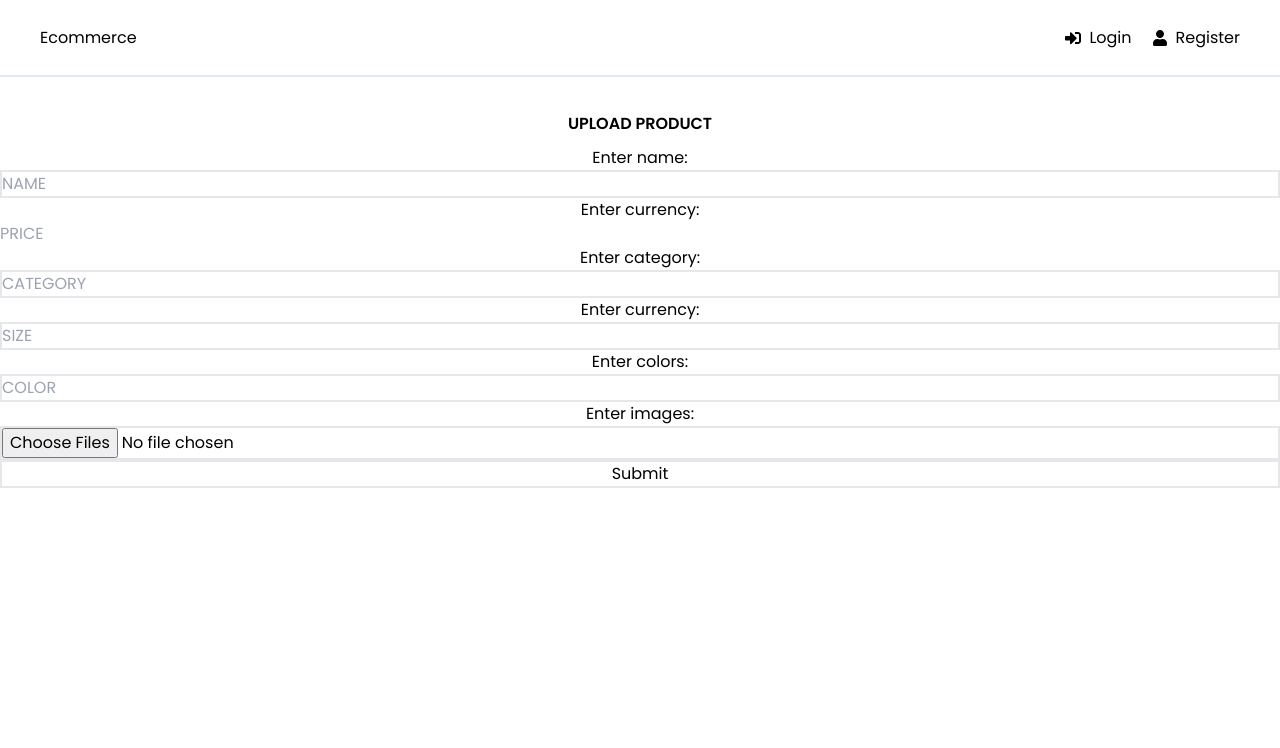
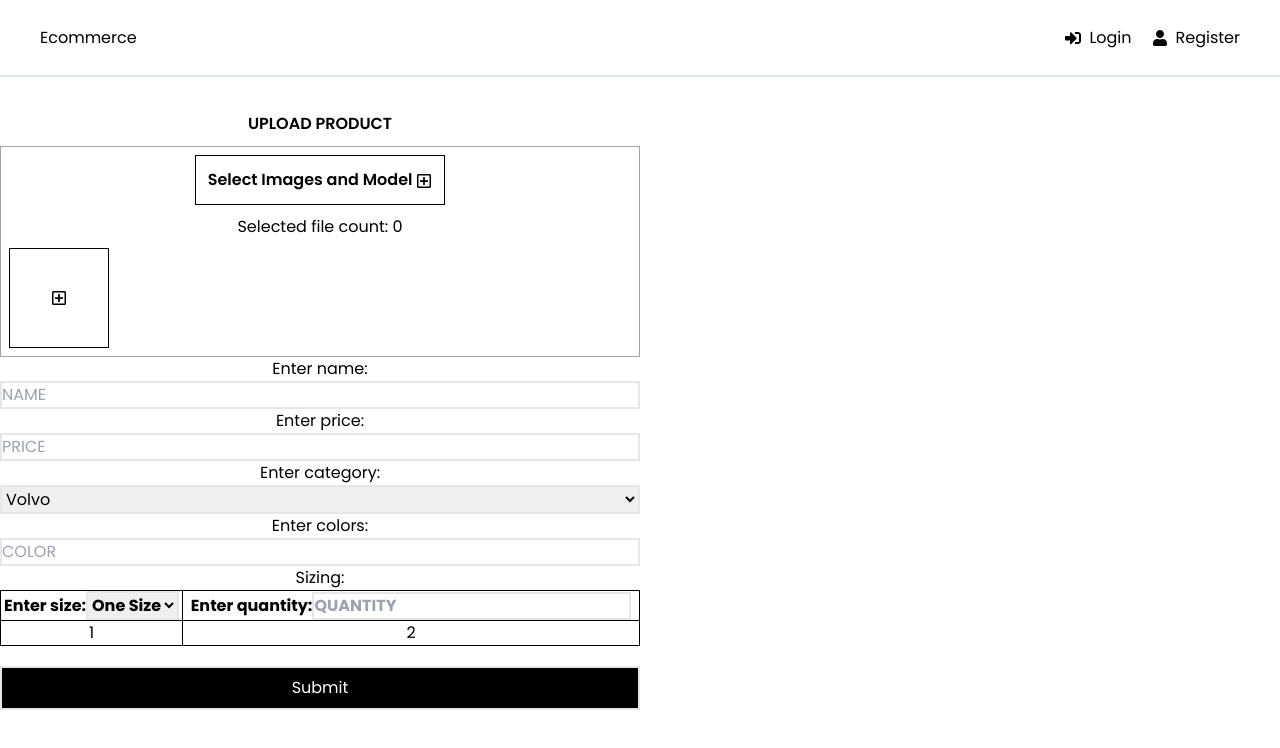
Before and after one commit to stefanlple/Ecommerce, a React (Create React App) app in the folder frontend/: page /upload in a window 1280 px wide. Shown: the top 748 px of the page. Built offline with nearby package versions, Linux system fonts and the light colour scheme.

Commit message:
added sizes select table

```diff
--- a/frontend/src/components/ImageUpload.jsx
+++ b/frontend/src/components/ImageUpload.jsx
@@ -40,10 +40,7 @@ function ImageUpload() {
   return (
     <div className="border border-stone-400 p-2">
       <div className="flex flex-col gap-2 mb-2">
-        <label
-          for="files"
-          class="m-auto btn border border-black p-3 font-semibold"
-        >
+        <label for="files" class="m-auto border border-black p-3 font-semibold">
           Select Images and Model <FaRegPlusSquare className="inline m-auto " />
         </label>
         <input
@@ -56,7 +53,8 @@ function ImageUpload() {
         <p>Selected file count: {images.length}</p>
       </div>
       <div className="flex gap-2">
-        {images.map((image, index) => (
+        {images.length ? (
+          images.map((image, index) => (
             <div
               className="flex flex-col items-center p-2 border border-black gap-3"
               key={index}
@@ -74,7 +72,25 @@ function ImageUpload() {
                 Remove
               </button>
             </div>
-        ))}
+          ))
+        ) : (
+          <>
+            <label
+              for="files"
+              class=" font-semibold"
+              className="flex items-center justify-center w-[100px] h-[100px] border border-black"
+            >
+              <FaRegPlusSquare className="inline m-auto " />
+            </label>
+            <input
+              id="files"
+              type="file"
+              className="invisible absolute p-2 border-2"
+              onChange={handleImageChange}
+              multiple
+            />
+          </>
+        )}
       </div>
     </div>
   );
--- a/frontend/src/components/ProductUpload.jsx
+++ b/frontend/src/components/ProductUpload.jsx
@@ -1,40 +1,74 @@
 import React from "react";
+import ImageUpload from "./ImageUpload";
 
 function ProductUpload() {
   return (
-    <form action="#" className="flex flex-col">
+    <form action="#" className="flex flex-col w-6/12">
       <h1>UPLOAD PRODUCT</h1>
+      <ImageUpload />
       <label for="name">Enter name:</label>
       <input type="text" id="name" className="border-2" placeholder="NAME" />
-      <label for="currency">Enter currency:</label>
+      <label for="price">Enter price:</label>
       <input
         type="text"
-        id="currency"
-        name="currency"
+        id="price"
+        name="price"
         pattern="(€|\$)\d+(\.\d{2})?"
         placeholder="PRICE"
+        className="border-2"
         required
       />
+
       <label for="category">Enter category:</label>
-      <input
-        type="text"
-        className="border-2"
-        id="category"
-        placeholder="CATEGORY"
-      />
-      <label for="size">Enter currency:</label>
-      <input type="text" id="size" className="border-2" placeholder="SIZE" />
+      <select name="category" id="category" className="border-2">
+        <option value="volvo">Volvo</option>
+        <option value="saab">Saab</option>
+        <option value="mercedes">Mercedes</option>
+        <option value="audi">Audi</option>
+      </select>
+
       <label for="color">Enter colors:</label>
-      <input type="text" className="border-2" placeholder="COLOR" />
-      <label for="img">Enter images:</label>
-      <input
-        type="file"
-        id="img"
-        name="filesfield"
-        className="border-2"
-        multiple
-      />
-      <input type="submit" className="border-2" />
+      <input id="color" type="text" className="border-2" placeholder="COLOR" />
+
+      <span>Sizing:</span>
+      <table className="border border-black border-collapse">
+        <thead className="border border-black border-collapse">
+          <tr>
+            <th className="border border-black border-collapse">
+              <label for="size">Enter size:</label>
+              <select name="size" id="size" className="border-2">
+                <option value="onesize">One Size</option>
+                <optgroup label="Sizes">
+                  <option value="xxs">XXS</option>
+                  <option value="xs">XS</option>
+                  <option value="s">S</option>
+                  <option value="m">M</option>
+                  <option value="l">L</option>
+                  <option value="xl">XL</option>
+                  <option value="xxl">XXL</option>
+                </optgroup>
+              </select>
+            </th>
+            <th className="border border-black border-collapse">
+              <label for="quantity">Enter quantity:</label>
+              <input
+                type="text"
+                id="quantity"
+                className="border-2"
+                placeholder="QUANTITY"
+              />
+            </th>
+          </tr>
+        </thead>
+        <tbody>
+          <tr>
+            <td className="border border-black border-collapse">1</td>
+            <td className="border border-black border-collapse">2</td>
+          </tr>
+        </tbody>
+      </table>
+
+      <input type="submit" className="border-2 bg-black text-white mt-5 p-2" />
     </form>
   );
 }
```
Lines whose indentation alone changed are shown as unchanged.
